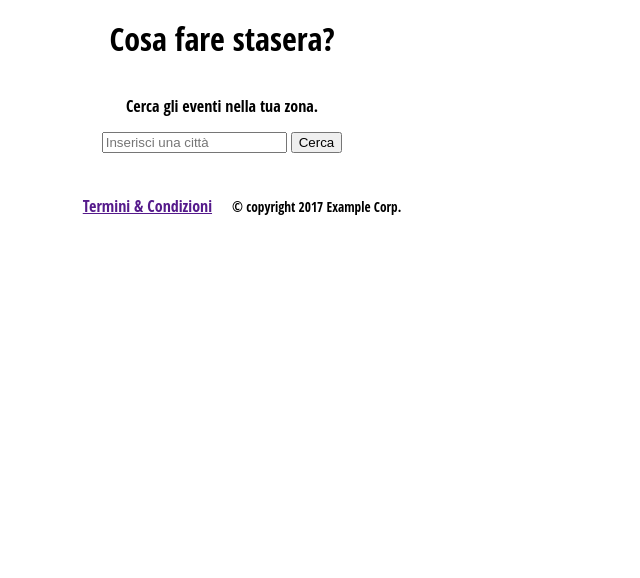
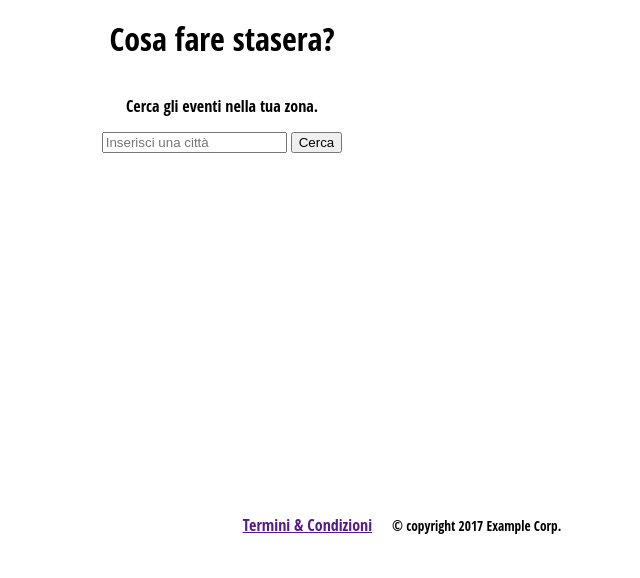
Before and after one commit to SalvatoreCognetta/BongoWebsite, a PHP site: page /html/home.html in a window 1280 px wide. Shown: the part 222-800 px from the top of the page, without its empty margins (258-898 px from the left). Run offline with PHP 8.4, Linux system fonts and the light colour scheme.

Commit message:
Aggiunto lo sticky-footer nel css.

```diff
--- a/css/style.css
+++ b/css/style.css
@@ -69,9 +69,6 @@ nav ul li:hover:not(.active) {
     margin-top: 150px;
 }
 
-.container h1 {
-}
-
 .container h2 {
     font-size: 100%;
 }
@@ -80,7 +77,7 @@ form {
 }
 
 footer {
-    margin: auto auto 0 auto;
+    margin: auto auto 0 auto;   /*Sticky footer*/
 }
 
 footer ul {
--- a/html/home.html
+++ b/html/home.html
@@ -1,5 +1,6 @@
 <!DOCTYPE html>
 <html lang="it">
+
 <head>
     <title>Bongo</title>
     <link href="../css/style.css" rel="stylesheet" type="text/css">
@@ -29,6 +30,7 @@
             <input type="text" name="citta" placeholder="Inserisci una citt&agrave;">
             <input type="submit" value="Cerca">
         </form>
+    </div>
 
     <footer>
         <ul>
@@ -36,7 +38,7 @@
             <li><p><small>© copyright 2017 Example Corp.</small></p></li>
         </ul>
     </footer>
-        </div>
+
 
 </body>
 </html>
```
Lines whose indentation alone changed are shown as unchanged.
